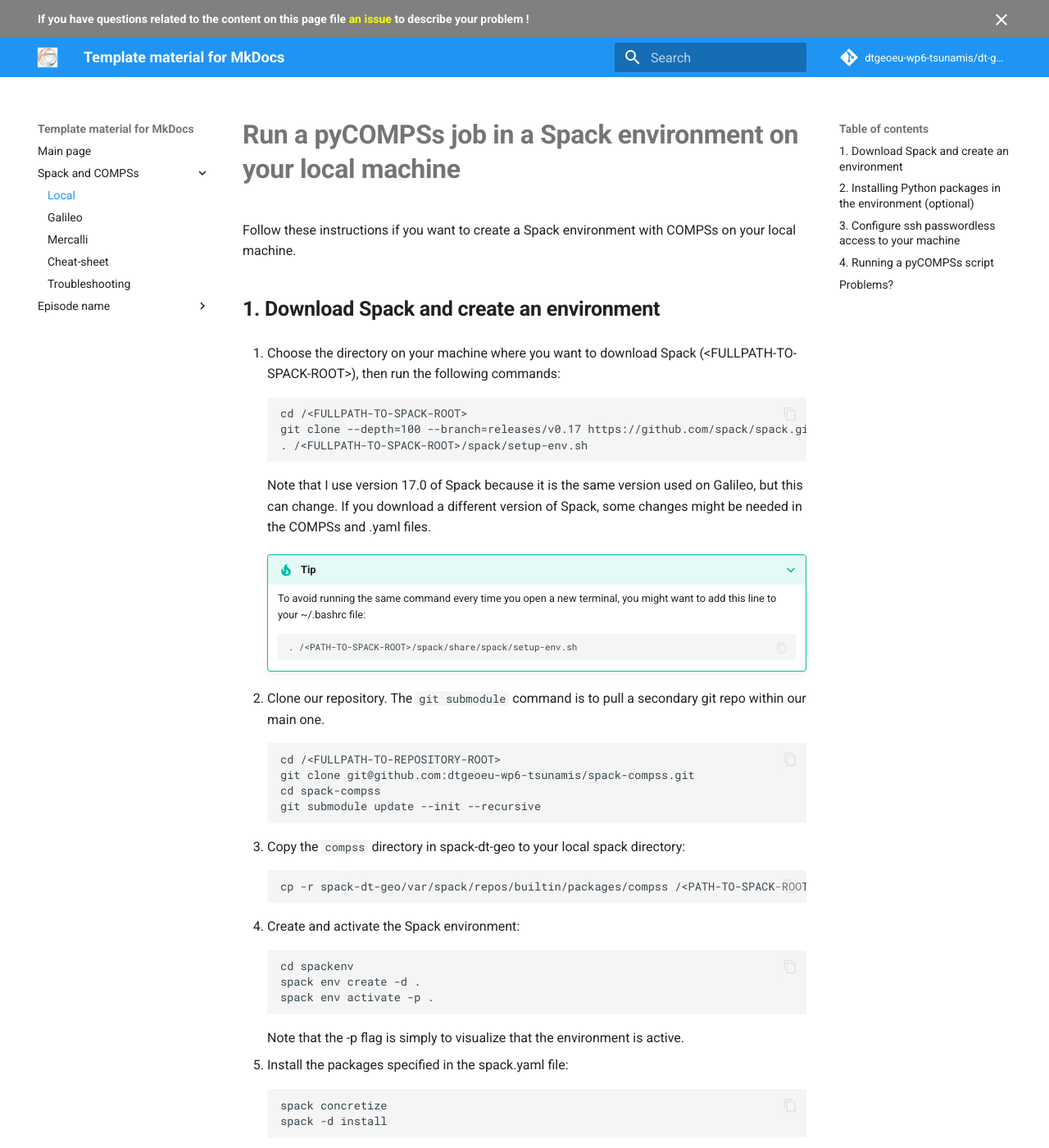
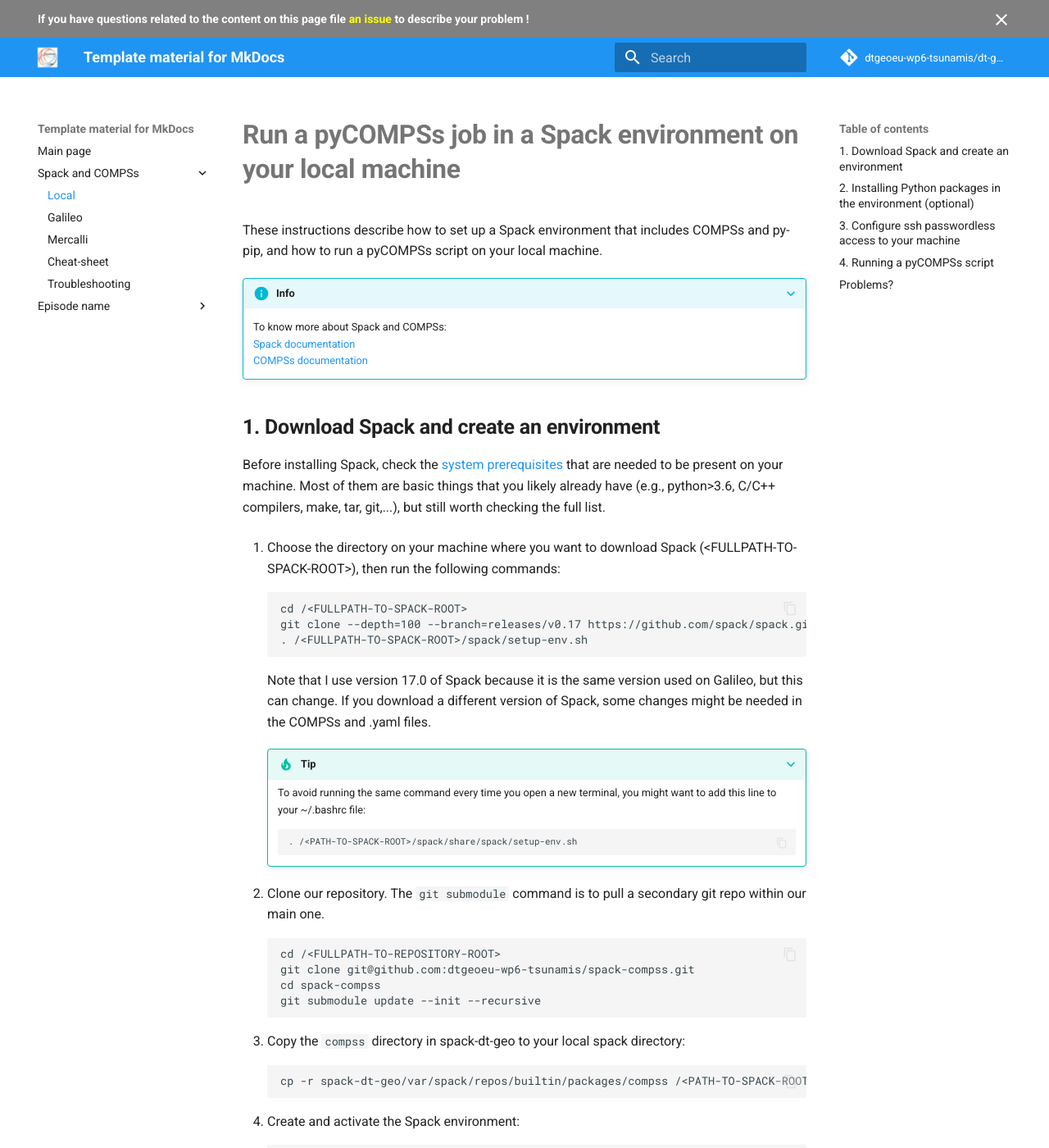
Before and after one commit to dtgeoeu-wp6-tsunamis/dt-geo-wp6-docs, an MkDocs documentation site: the page built from docs/spack-and-compss/local.md, in a window 1280 px wide and 1400 px high. Shown: the whole window at 82% size. Built offline with MkDocs 1.6.1 and Material for MkDocs 9.7.7, drawn with Linux system fonts in a browser that asks for light colours; comment, search, counter and statistics services are not loaded; some of the changed text lies outside the part shown.

Commit message:
Minor changes to spack-and-compss docs files

````diff
--- a/docs/spack-and-compss/local.md
+++ b/docs/spack-and-compss/local.md
@@ -1,7 +1,13 @@
 # **Run a pyCOMPSs job in a Spack environment on your local machine**
-Follow these instructions if you want to create a Spack environment with COMPSs on your local machine.
+These instructions describe how to set up a Spack environment that includes COMPSs and py-pip, and how to run a pyCOMPSs script on your local machine.
+
+???+ info
+    To know more about Spack and COMPSs:
+    [Spack documentation](https://spack.readthedocs.io/en/latest/)
+    [COMPSs documentation](https://compss-doc.readthedocs.io/en/stable/)
 
 ## **1. Download Spack and create an environment**
+Before installing Spack, check the [system prerequisites](https://spack.readthedocs.io/en/latest/getting_started.html) that are needed to be present on your machine. Most of them are basic things that you likely already have (e.g., python>3.6, C/C++ compilers, make, tar, git,...), but still worth checking the full list.
 
 1. Choose the directory on your machine where you want to download Spack (<FULLPATH-TO-SPACK-ROOT\>), then run the following commands:
 ```
@@ -42,10 +48,12 @@
 spack concretize
 spack -d install
 ```
-Now you should have an environment with compss and py-pip installed.
+Now you should have an environment with compss and py-pip installed. If something fails, check our [troubleshooting guide](troubleshooting.md).
 
 You can do `spack find` to see which packages are now installed in the environment.
 To see if the installation of compss worked you can do `runcompss --version`, but the first time you do this you might need to deactivate the environment (`spack env deactivate`) and activate it again. If the command runcompss is not known, then something went wrong with the installation.
+
+Once you have this basic environment set up, you can add and install more packages with `spack add packagename`, then repeating step 5.
 
 ???+ info
 
@@ -68,7 +76,7 @@
 ```
 ## **3. Configure ssh passwordless access to your machine**
 Before running a pyCOMPSs script, you need to make sure that you can access your own local machine with ssh without password.
-Full documentation about how COMPSs uses ssh and how to set it up can be found [here](https://compss-doc.readthedocs.io/en/stable/Sections/01_Installation/05_Additional_configuration.html?highlight=service%20ssh#configure-ssh-passwordless)
+Full documentation about how COMPSs uses ssh and how to set it up can be found [here](https://compss-doc.readthedocs.io/en/stable/Sections/01_Installation/05_Additional_configuration.html?highlight=service%20ssh#configure-ssh-passwordless).
 
 1. Check if this command works:
 ```
@@ -96,7 +104,7 @@
  ```
  service ssh start
  ```
- 5. Check that you can access you own machine without password:
+ 5. Check that you can access your own machine without password:
  ```
  ssh localhost
  ```
````
Also changed, not shown: docs/spack-and-compss/cheat-sheet.md (+1 -2 lines), docs/spack-and-compss/galileo.md (+9 -2 lines), docs/spack-and-compss/mercalli.md (+9 -2 lines).
